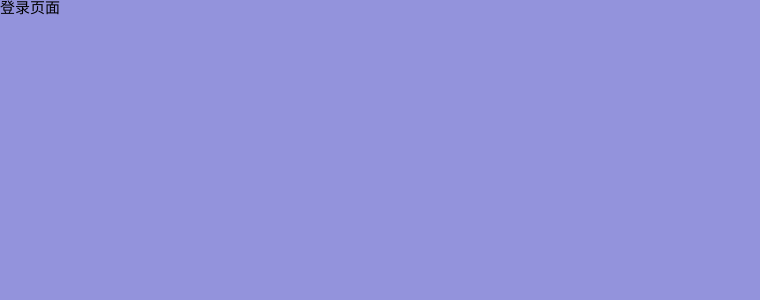
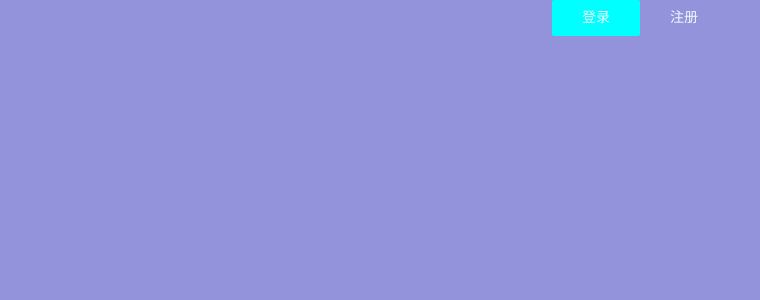
Before and after one commit to bbz294117/kangyangyiliao, a Vue app: page /login in a window 1280 px wide. Shown: the top 300 px of the page, without its empty margins (0-760 px from the left). Built offline with nearby package versions, Linux system fonts and the light colour scheme.

Commit message:
乱七八糟的依赖

```diff
--- a/src/main.ts
+++ b/src/main.ts
@@ -3,4 +3,8 @@ import App from './App.vue'
 import router from './router'
 import store from './store'
 
-createApp(App).use(store).use(router).mount('#app')
+import ElementPlus from 'element-plus'
+import 'element-plus/dist/index.css'
+
+
+createApp(App).use(store).use(ElementPlus).use(router).mount('#app')
--- a/src/views/login/index.vue
+++ b/src/views/login/index.vue
@@ -1,15 +1,31 @@
 <template>
     <div class="login">
-        登录页面
+        <div class="login-con">
+            <ul class="menu-tab">
+            <li v-for="(v) in MenueDate" :class="{current :v.current}" :key="v.type" @click="clickMenu(v)">
+                {{ v.txt }}
+            </li>
+        </ul>
+        </div>
     </div>
 
 </template>
 
-<script>
-export default{
+<script lang="ts" setup>
 
-}
+    import { reactive } from 'vue';
 
+    const MenueDate=reactive([
+        {txt:"登录",current:true, type:"login"},
+        {txt:"注册",current:false, type:"login"}
+    ])
+
+    let clickMenu=(item:any)=>{
+        MenueDate.forEach((elemt)=>{
+            elemt.current=false
+        })
+        item.current =true
+    }
 
 </script>
 
@@ -18,8 +34,27 @@ export default{
     background-color:rgb(147, 147, 220);
     height:100%;
 }
-html,body,#app{
+html,
+body,
+#app{
     height:100%;
+}
+.menu-tab{
+    text-align: center;
+    li{
+        display: inline-block;
+        width: 88px;
+        line-height: 36px;
+        font-size: 14px;
+        color: aliceblue;
+        border-radius: 2px;
+        cursor: pointer;
+
+    }
+
+    .current{
+        background-color: aqua;
+    }
 }
 
 </style>
--- a/vue.config.js
+++ b/vue.config.js
@@ -1,4 +1,8 @@
 const { defineConfig } = require('@vue/cli-service')
+const AutoImport = require('unplugin-auto-import/webpack')
+const Components = require('unplugin-vue-components/webpack')
+const { ElementPlusResolver } = require('unplugin-vue-components/resolvers')
+
 module.exports = defineConfig({
   transpileDependencies: true,
   lintOnSave:false,
@@ -11,5 +15,14 @@ module.exports = defineConfig({
       }
     }
   },
-
+  configureWebpack:{
+    plugins: [
+      AutoImport({
+        resolvers: [ElementPlusResolver()],
+      }),
+      Components({
+        resolvers: [ElementPlusResolver()],
+      }),
+    ],
+  }
 })
```
Also changed, not shown: auto-imports.d.ts (added, +9 -0 lines), components.d.ts (added, +14 -0 lines), package.json (+9 -2 lines), 2 other files (tests, documents, lock files or other folders).
